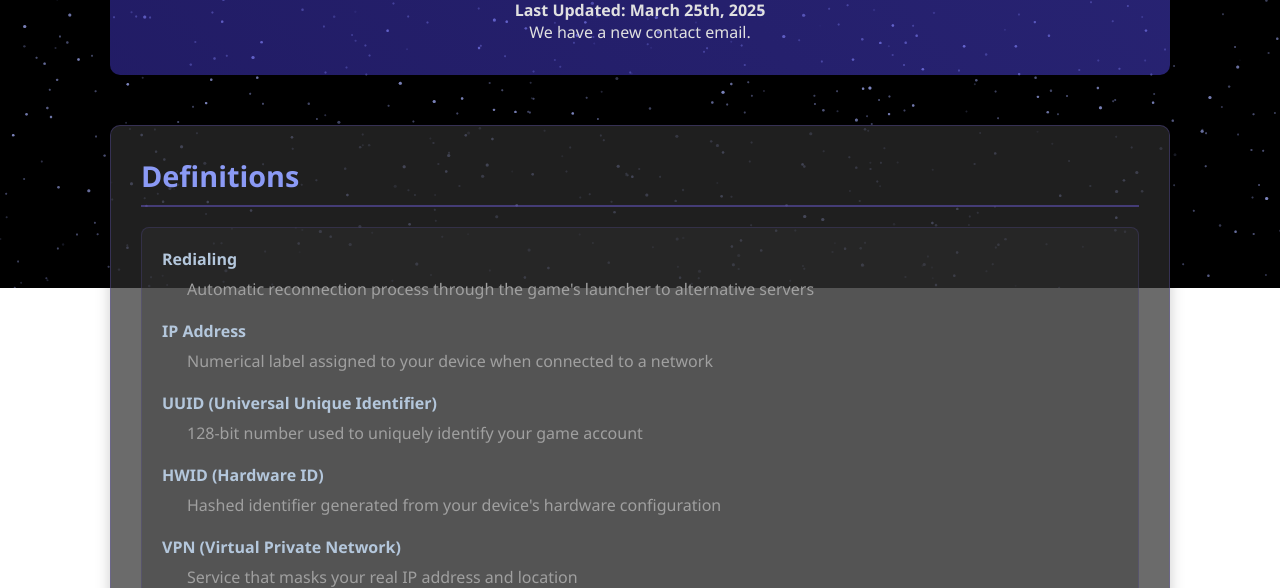
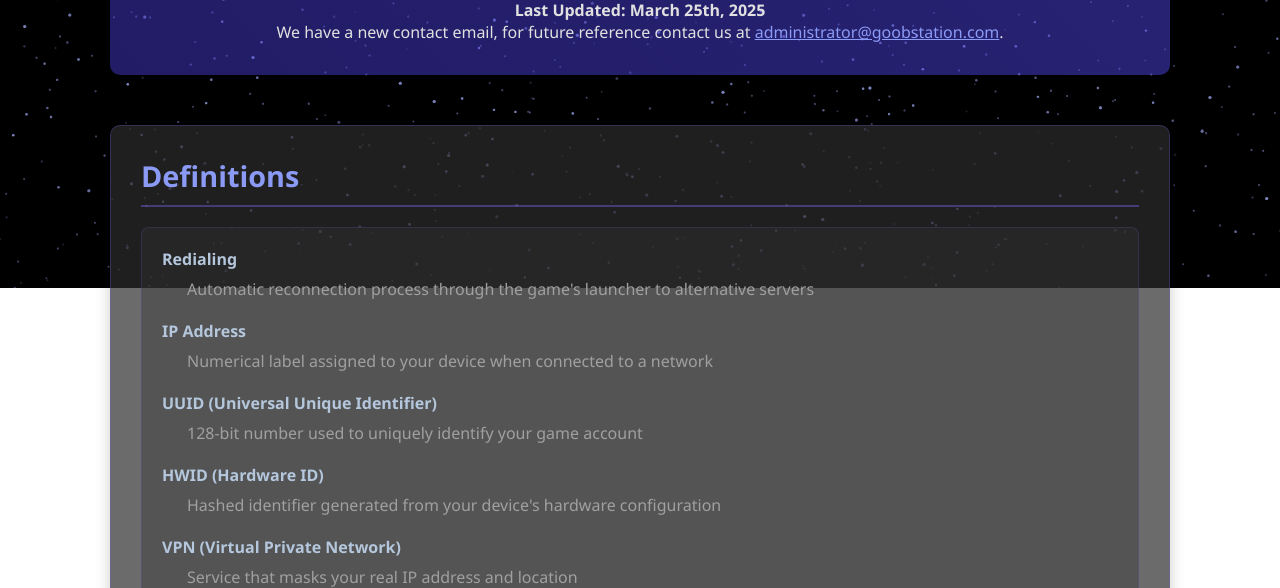
Before and after one commit to Goob-Station/PrivacyPolicy, a plain HTML site: page index.html in a window 1280 px wide. Shown: the part 512-1100 px from the top of the page. Drawn offline with Linux system fonts and the light colour scheme.

Commit message:
Update index.html

```diff
--- a/index.html
+++ b/index.html
@@ -26,7 +26,7 @@
             <h1>Game Server Privacy Policy</h1>
                 <strong>Last Updated: March 25th, 2025</strong>
                 <br>
-                We have a new contact email.
+                We have a new contact email, for future reference contact us at <a href="mailto:administrator@goobstation.com">administrator@goobstation.com</a>.
         </div>
 
 
```
